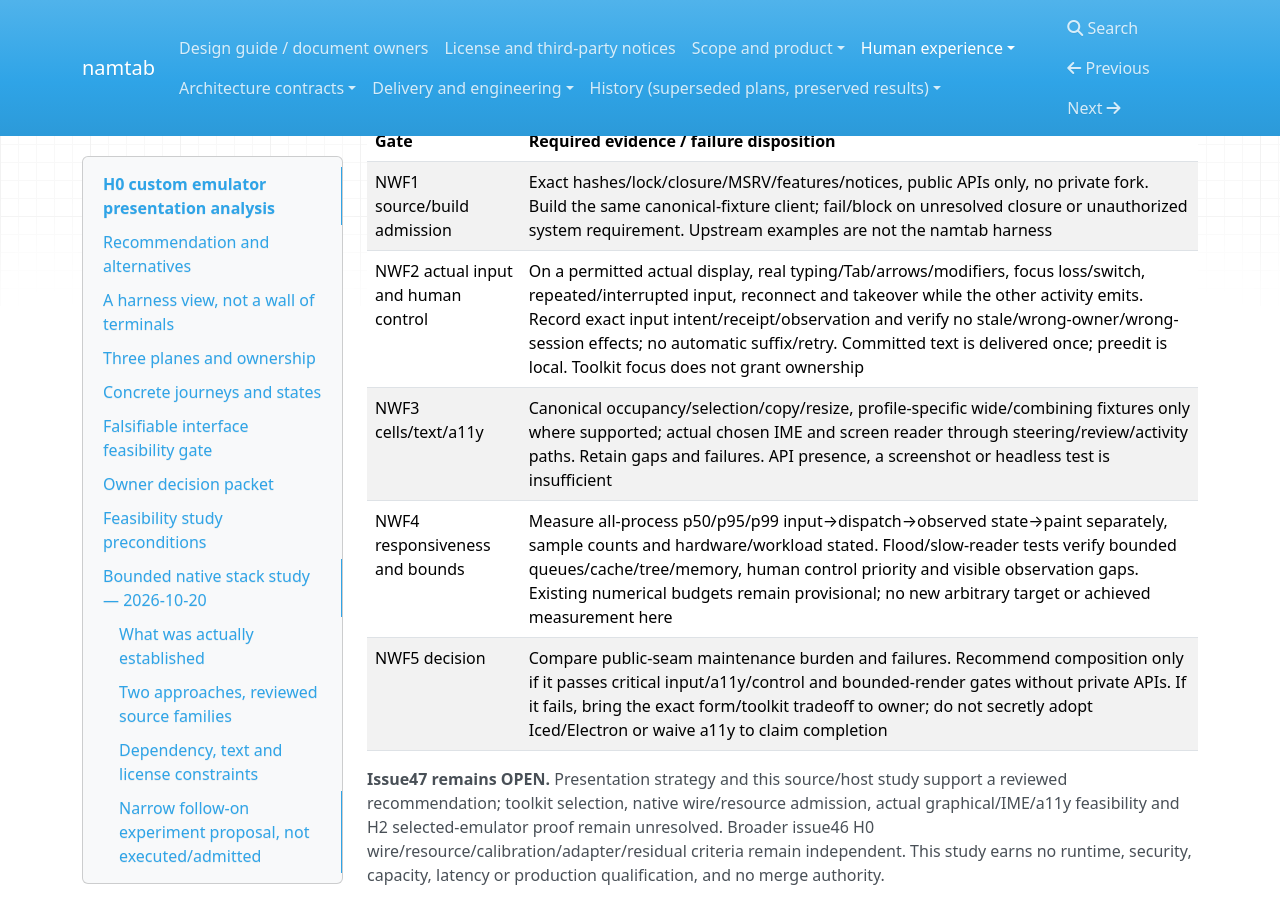
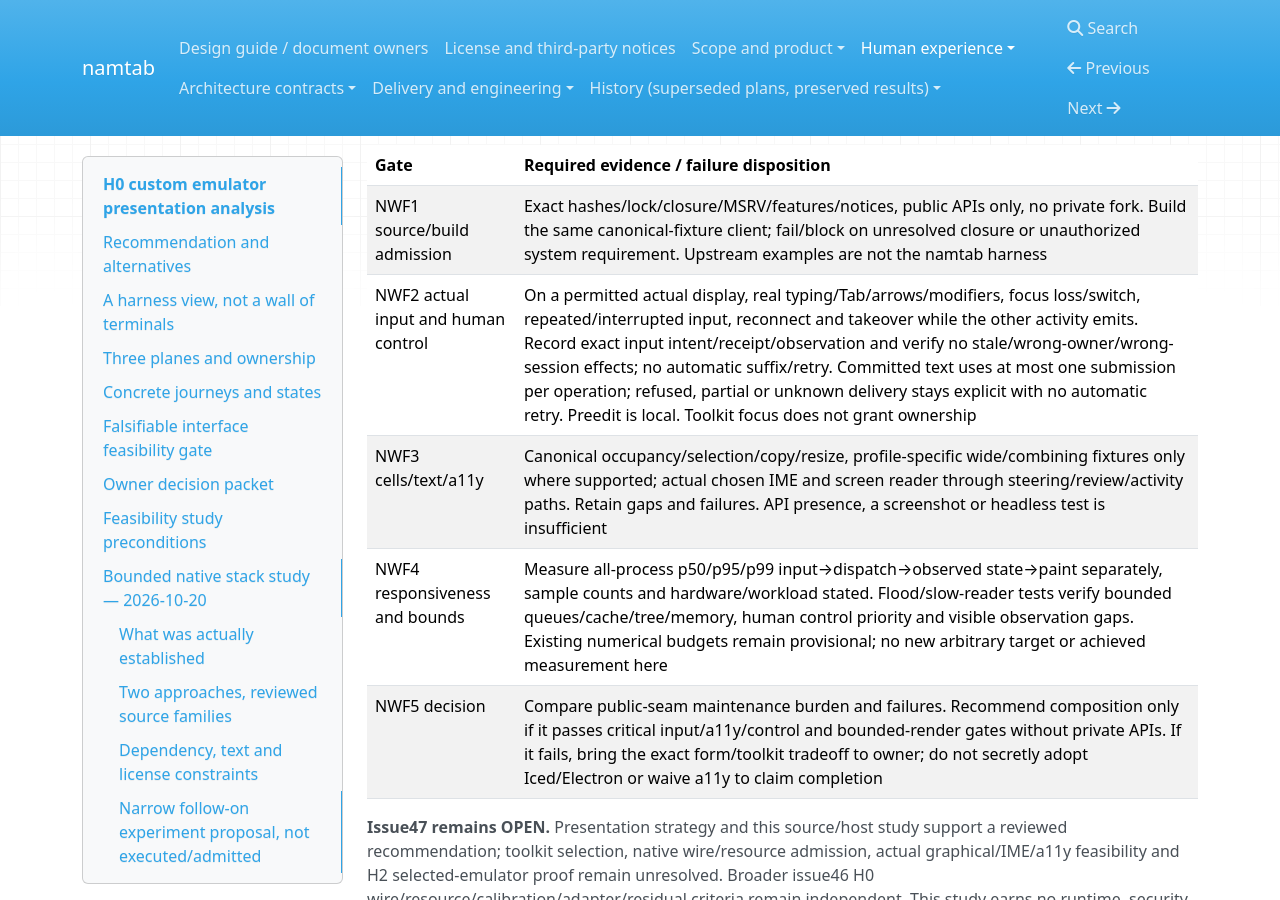
Before and after one commit to whoodes/namtab, an MkDocs documentation site: the page built from docs/ux/h0-interface-decision.md, in a window 1280 px wide and 900 px high, scrolled down 8634 px. Built offline with MkDocs 1.6.1, drawn with Linux system fonts in a browser that asks for light colours; nearby versions of some CDN libraries; some of the changed text lies outside the part shown.

Commit message:
Clarify native study delivery and historical-source limits
Avoid an exactly-once input guarantee: a future client submits committed text at most once per operation and preserves refusal, partial and unknown outcomes. Bind the retained Electron observation to the study base so a separate cleanup proposal cannot turn it into a stale active claim.

Validation: strict MkDocs and845local links pass. These are review-driven clarification fixes; no runtime, dependency or toolkit change.

```diff
--- a/docs/ux/h0-interface-decision.md
+++ b/docs/ux/h0-interface-decision.md
@@ -88,7 +88,7 @@
 
 ## Bounded native stack study — 2026-10-20
 
-**Result: source/host assessment complete; graphical feasibility NOT RUN; final toolkit PENDING.** This issue47 study is independent of the producer→consumer headless experiment. Neither substitutes for the other. The recommendation is to investigate a **small public-API winit composition first**, with Iced retained as the integrated-toolkit comparator. This recommends the order of a future admitted experiment, not a shipping dependency or a new renderer implementation. No toolkit was installed, built or launched; no user app/session was restarted. Electron remains tracked historical MK1 source, not an active candidate or a deletion target.
+**Result: source/host assessment complete; graphical feasibility NOT RUN; final toolkit PENDING.** This issue47 study is independent of the producer→consumer headless experiment. Neither substitutes for the other. The recommendation is to investigate a **small public-API winit composition first**, with Iced retained as the integrated-toolkit comparator. This recommends the order of a future admitted experiment, not a shipping dependency or a new renderer implementation. No toolkit was installed, built or launched; no user app/session was restarted. At study base `eb7bbb2ddcecac646bcf4f8a45eac13d8af57bf0`, Electron remains tracked historical MK1 source, not an active candidate. This study deletes none; any separately reviewed cleanup must retain pinned historical reproduction.
 
 ### What was actually established
 
@@ -131,7 +131,7 @@
 | Gate | Required evidence / failure disposition |
 | --- | --- |
 | NWF1 source/build admission | Exact hashes/lock/closure/MSRV/features/notices, public APIs only, no private fork. Build the same canonical-fixture client; fail/block on unresolved closure or unauthorized system requirement. Upstream examples are not the namtab harness |
-| NWF2 actual input and human control | On a permitted actual display, real typing/Tab/arrows/modifiers, focus loss/switch, repeated/interrupted input, reconnect and takeover while the other activity emits. Record exact input intent/receipt/observation and verify no stale/wrong-owner/wrong-session effects; no automatic suffix/retry. Committed text is delivered once; preedit is local. Toolkit focus does not grant ownership |
+| NWF2 actual input and human control | On a permitted actual display, real typing/Tab/arrows/modifiers, focus loss/switch, repeated/interrupted input, reconnect and takeover while the other activity emits. Record exact input intent/receipt/observation and verify no stale/wrong-owner/wrong-session effects; no automatic suffix/retry. Committed text uses at most one submission per operation; refused, partial or unknown delivery stays explicit with no automatic retry. Preedit is local. Toolkit focus does not grant ownership |
 | NWF3 cells/text/a11y | Canonical occupancy/selection/copy/resize, profile-specific wide/combining fixtures only where supported; actual chosen IME and screen reader through steering/review/activity paths. Retain gaps and failures. API presence, a screenshot or headless test is insufficient |
 | NWF4 responsiveness and bounds | Measure all-process p50/p95/p99 input→dispatch→observed state→paint separately, sample counts and hardware/workload stated. Flood/slow-reader tests verify bounded queues/cache/tree/memory, human control priority and visible observation gaps. Existing numerical budgets remain provisional; no new arbitrary target or achieved measurement here |
 | NWF5 decision | Compare public-seam maintenance burden and failures. Recommend composition only if it passes critical input/a11y/control and bounded-render gates without private APIs. If it fails, bring the exact form/toolkit tradeoff to owner; do not secretly adopt Iced/Electron or waive a11y to claim completion |
```
